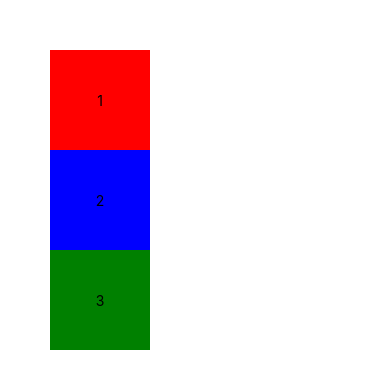
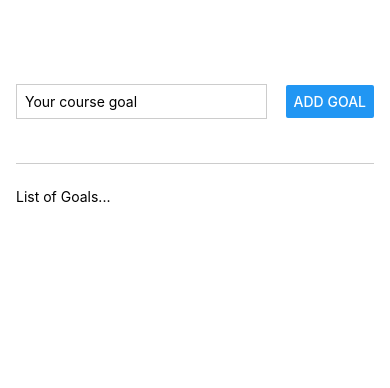
Before and after one commit to umairshaik/React_Native_Dev, a React Native app in the folder RNCourse/: screen / in a window 390 px wide. Shown: the top 388 px of the page. Built offline with nearby package versions, Linux system fonts and the light colour scheme.

Commit message:
[Umair] add list view for the files added

```diff
--- a/RNCourse/App.js
+++ b/RNCourse/App.js
@@ -1,42 +1,61 @@
-import React from "react";
-import { Text, View } from "react-native";
+import { useState } from "react";
+import { Button, StyleSheet, Text, TextInput, View } from "react-native";
 
 export default function App() {
+  const [inputText, setInputText] = useState("");
+  const [courseGoals, setCouserGoals] = useState([]);
+  function goalInputHandler(value) {
+    console.log(value);
+    setInputText(value);
+  }
+  function addGoalHandler() {
+    console.log("on click: " + inputText);
+    setCouserGoals((currentCourseGoal) => [...currentCourseGoal, inputText]);
+    // setCouserGoals([...courseGoals, inputText]); //one way of doing but not good for state
+  }
   return (
-    <View style={{ padding: 50 }}>
-      <View
-        style={{
-          backgroundColor: "red",
-          width: 100,
-          height: 100,
-          justifyContent: "center",
-          alignItems: "center",
-        }}
-      >
-        <Text>1</Text>
+    <View style={styles.appContatiner}>
+      <View style={styles.inputContatiner}>
+        <TextInput
+          placeholder="Your course goal"
+          style={styles.testInputStyle}
+          onChangeText={goalInputHandler}
+        />
+        <Button title="Add Goal" onPress={addGoalHandler} />
       </View>
-      <View
-        style={{
-          backgroundColor: "blue",
-          width: 100,
-          height: 100,
-          justifyContent: "center",
-          alignItems: "center",
-        }}
-      >
-        <Text>2</Text>
-      </View>
-      <View
-        style={{
-          backgroundColor: "green",
-          width: 100,
-          height: 100,
-          justifyContent: "center",
-          alignItems: "center",
-        }}
-      >
-        <Text>3</Text>
+      <View style={styles.goalsContainer}>
+        <Text>List of Goals...</Text>
+        {courseGoals.map((goal) => (
+          <Text key={goal}>{goal}</Text>
+        ))}
       </View>
     </View>
   );
 }
+
+const styles = StyleSheet.create({
+  appContatiner: {
+    padding: 40,
+    flex: 1,
+    paddingHorizontal: 16,
+  },
+  inputContatiner: {
+    flex: 1,
+    flexDirection: "row",
+    justifyContent: "space-between",
+    alignItems: "center",
+    marginBottom: 24,
+    borderBottomWidth: 1,
+    borderBottomColor: "#cccccc",
+  },
+  testInputStyle: {
+    borderWidth: 1,
+    borderColor: "#cccccc",
+    width: "70%",
+    marginRight: 8,
+    padding: 8,
+  },
+  goalsContainer: {
+    flex: 5,
+  },
+});
```
